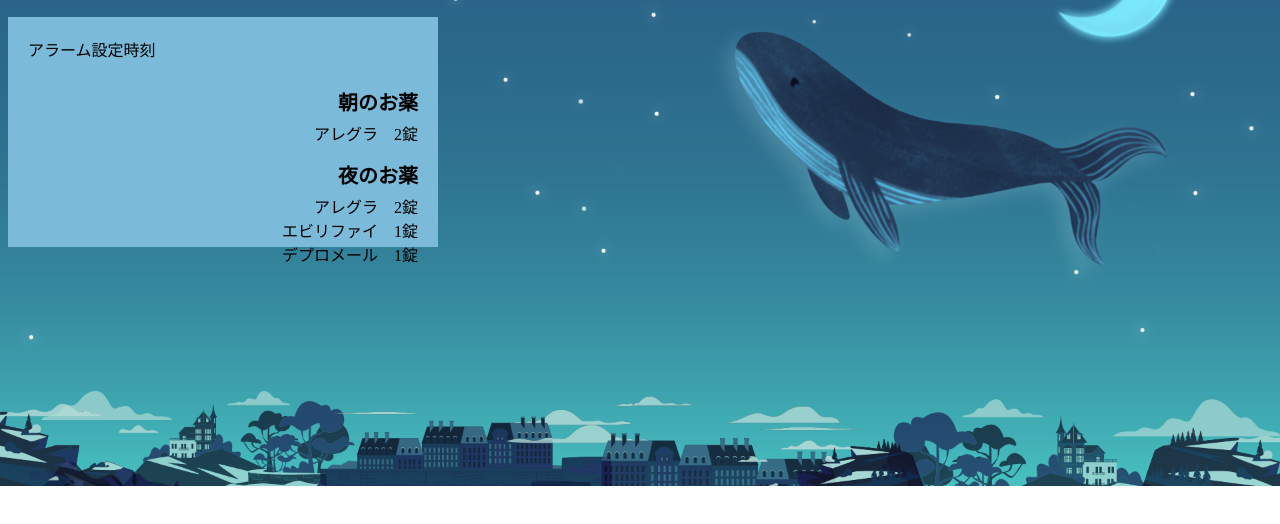
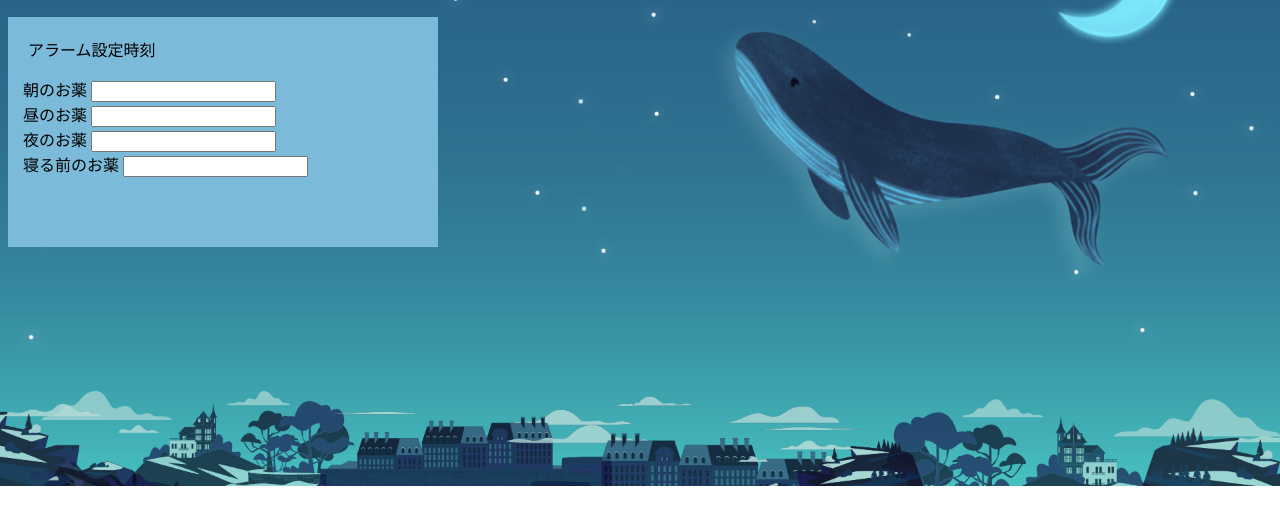
Before and after one commit to naryu33/02_okusuri, a plain HTML site: page index.html in a window 1280 px wide. Shown: the part 234-758 px from the top of the page. Drawn offline with Linux system fonts and the light colour scheme; a script that the page names is missing; a web font is replaced by a local one.

Commit message:
入力欄を作った

```diff
--- a/index.html
+++ b/index.html
@@ -102,14 +102,21 @@
             <p>アラーム設定時刻</p>
             <ul id="parent_list">
             </ul>
-           <div class="kusuri">
-            <h1>朝のお薬</h1>
-            <p>アレグラ　2錠</p>
-
-            <h1>夜のお薬</h1>
-            <p>アレグラ　2錠
-                <br>エビリファイ　1錠
-                <br>デプロメール　1錠</p>
+           <div class="morning">
+                <label for="kusuri">朝のお薬</label>
+                <input type="text" id="kusuri" name="kusuri">
+           </div>
+           <div class="lunch">
+                <label for="kusuri">昼のお薬</label>
+                <input type="text" id="kusuri" name="kusuri">
+           </div>
+           <div class="dinner">
+                <label for="kusuri">夜のお薬</label>
+                <input type="text" id="kusuri" name="kusuri">
+           </div>
+           <div class="night">
+                <label for="kusuri">寝る前のお薬</label>
+                <input type="text" id="kusuri" name="kusuri">
            </div>
         </div>
 
```
